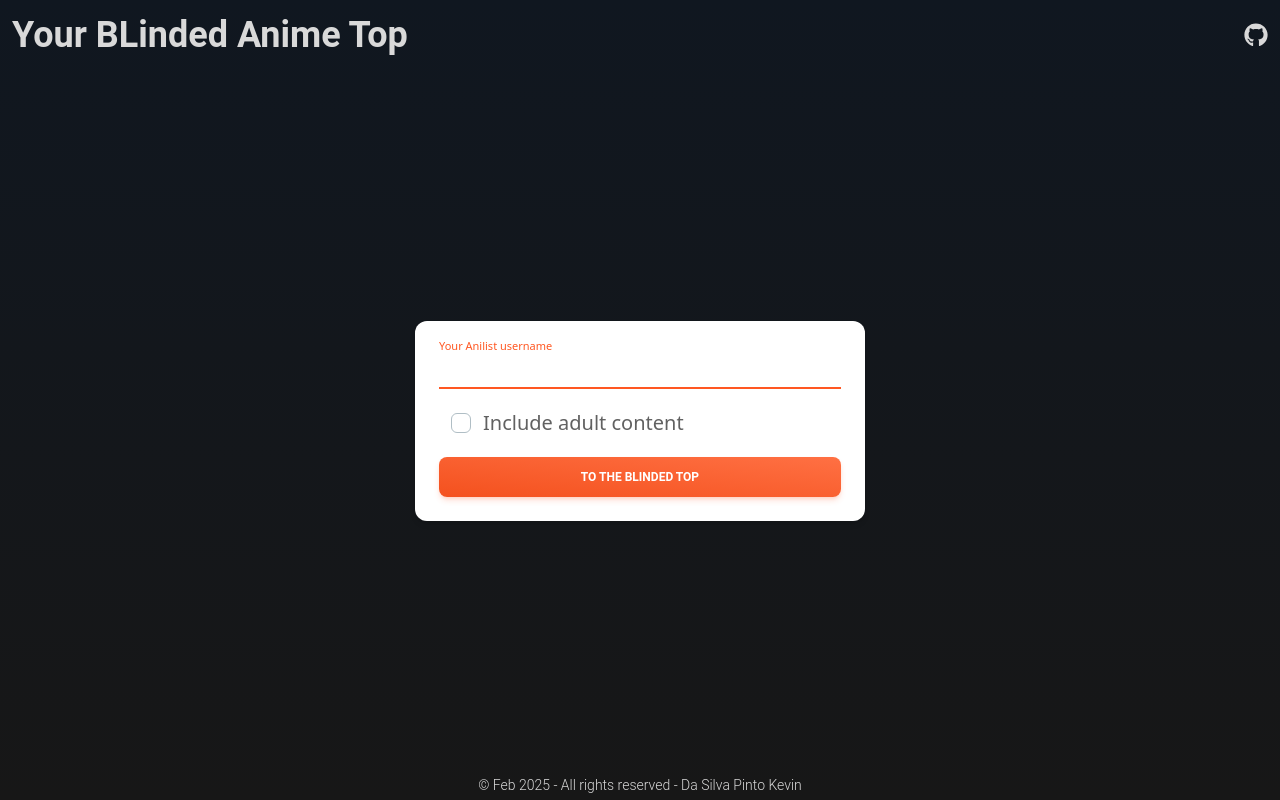
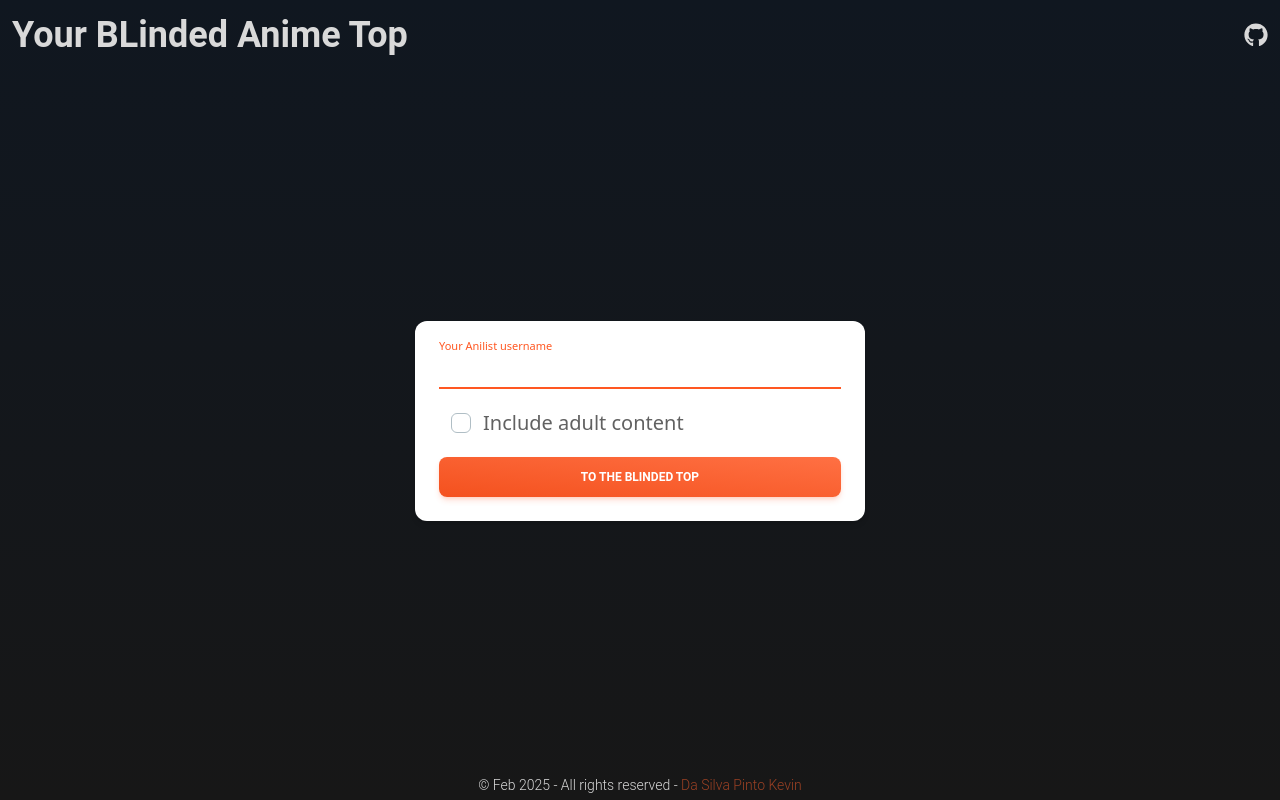
Before and after one commit to NamelessProj/Anime-Wildcard, a React (Vite) app: page / in a window 1280 px wide. Built offline with nearby package versions, Linux system fonts and the light colour scheme.

Commit message:
Making the copyright more visible

```diff
--- a/src/components/Footer.jsx
+++ b/src/components/Footer.jsx
@@ -5,7 +5,7 @@ const Footer = () => {
     return (
         <footer className="p-1">
             <Typography variant="small" className="text-center text-balance mx-auto">
-                &copy; {format(new Date(), "MMM yyyy")} - All rights reserved - <a target="_blank" href="https://github.com/NamelessProj">Da Silva Pinto Kevin</a>
+                &copy; {format(new Date(), "MMM yyyy")} - All rights reserved - <a className="text-primary-400 opacity-80 hover:opacity-100" target="_blank" href="https://github.com/NamelessProj">Da Silva Pinto Kevin</a>
             </Typography>
         </footer>
     );
```
